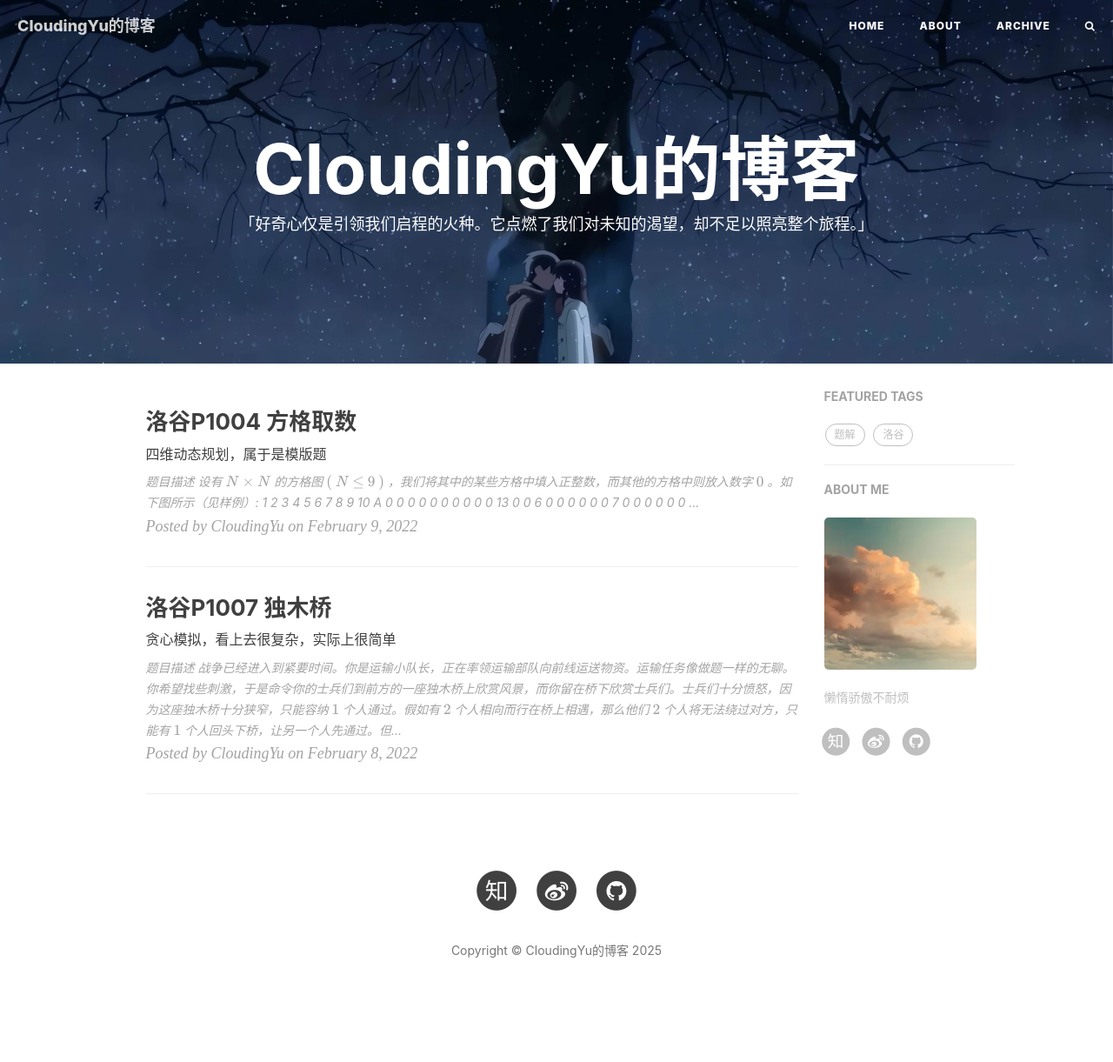
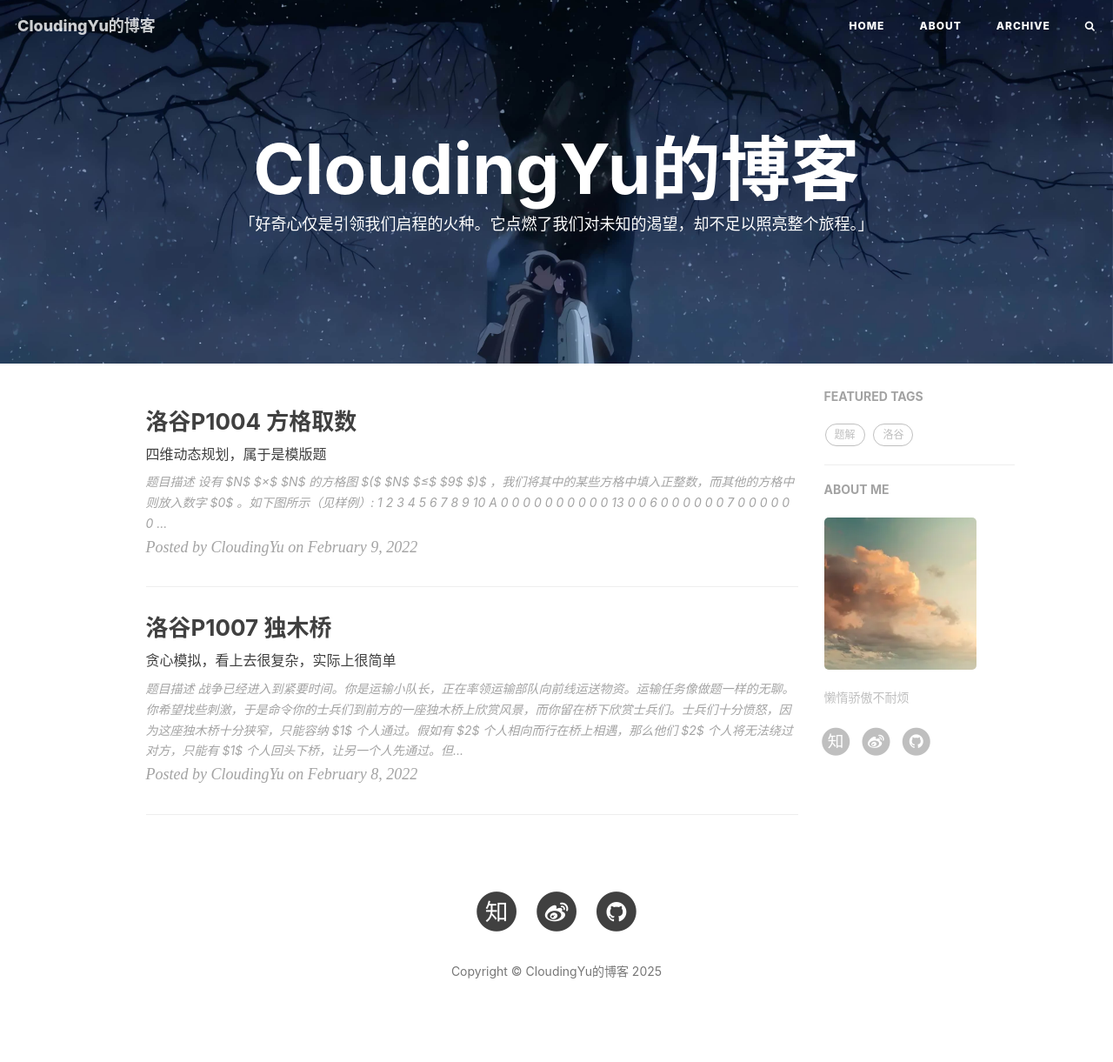
Before and after one commit to cloudingyu/cloudingyu.github.io, a Jekyll site: the page built from index.html, in a window 1280 px wide. Shown: the whole page at 87% size. Built offline with Jekyll 4.4.1, drawn with Linux system fonts in a browser that asks for light colours; nearby versions of some CDN libraries; formulas are drawn with MathJax 3; the list of posts is cut into pages by our own code; comment, search, counter and statistics services are not loaded; before the commit the page ends 1197 px from its top, so only the background shows below that; part of the change alters nothing that is shown.

```diff
--- a/_config.yml
+++ b/_config.yml
@@ -87,7 +87,7 @@ chrome-tab-theme-color: "#000000"
 service-worker: true
 
 # MathJax rendering for layout:page (e.g. post preview)
-page-mathjax: true
+page-mathjax: false
 
 # Friends
 #friends:
```
